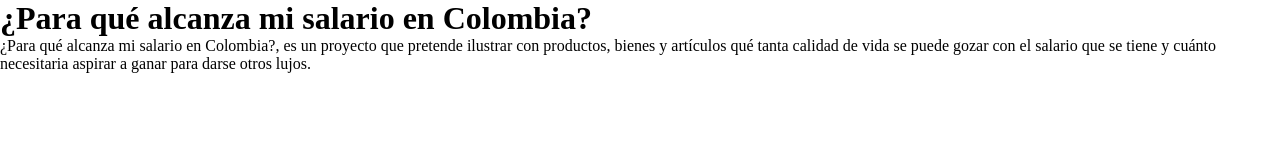
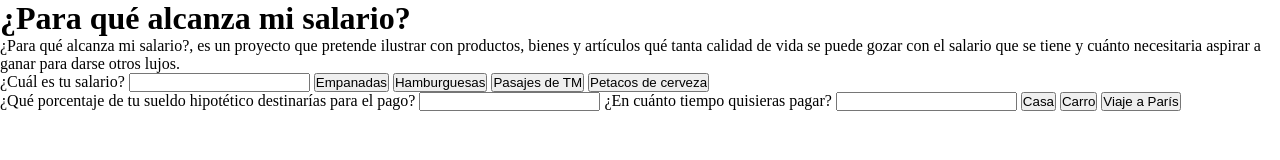
Before and after one commit to rianguz/Para-que-alcanza-mi-salario, a plain HTML site: page index.html in a window 1280 px wide. Drawn offline with Linux system fonts and the light colour scheme.

Commit message:
Structure HTML and logic with JS

```diff
--- a/index.html
+++ b/index.html
@@ -8,8 +8,30 @@
     <title>¿Para qué alcanza mi salario en Colombia?</title>
 </head>
 <body>
-    <h1>¿Para qué alcanza mi salario en Colombia?</h1>
-    <p>¿Para qué alcanza mi salario en Colombia?, es un proyecto que pretende ilustrar con productos, bienes y artículos qué tanta calidad de vida se puede gozar con el salario que se tiene y cuánto necesitaria aspirar a ganar para darse otros lujos.</p>
+    <h1>¿Para qué alcanza mi salario?</h1>
+    <p>¿Para qué alcanza mi salario?, es un proyecto que pretende ilustrar con productos, bienes y artículos qué tanta calidad de vida se puede gozar con el salario que se tiene y cuánto necesitaria aspirar a ganar para darse otros lujos.</p>
+
+    <section class="cuanto-alcanza-container">
+        <label for="inputSalary">¿Cuál es tu salario?</label>
+        <input type="number" id="inputSalary" />
+        <input type="button" value="Empanadas" id="empanadas" onclick="calculateEmpanadas()">
+        <input type="button" value="Hamburguesas" id="burguers" onclick="calculateBurguers()">
+        <input type="button" value="Pasajes de TM" id="pasajesTM" onclick="calculatePasajes()">
+        <input type="button" value="Petacos de cerveza" id="petacosCerveza" onclick="calculatePetacos()">
+
+        <p id="results"></p>
+    </section>
+
+    <section class="cuanto-necesito-container">
+        <label for="percentSalary">¿Qué porcentaje de tu sueldo hipotético destinarías para el pago?</label>
+        <input type="number" id="percentSalary">
+        <label for="timeToPay">¿En cuánto tiempo quisieras pagar?</label>
+        <input type="number" id="timeToPay">
+        <input type="button" value="Casa" id="casa" onclick="calculateCasa()">
+        <input type="button" value="Carro" id="carro" onclick="calculateCarro()">
+        <input type="button" value="Viaje a París" id="viajeParis" onclick="calculateViajeParis()">
+        <p id="needToEarn"></p>
+    </section>
 
     <script src="/main.js"></script>
 </body>
--- a/main.js
+++ b/main.js
@@ -0,0 +1,83 @@
+// Comparación de salario y artículos:
+
+let resultado = document.getElementById("results");
+
+function calculateEmpanadas(){
+    let salario = (document.getElementById("inputSalary")).value;
+    salario = parseInt(salario);
+    const result = Math.round(salario / 1500);
+    resultado.innerText = "Con tu salario de: " + salario + " podrías comprar " + result + " empanadas";
+}
+
+function calculateBurguers(){
+    let salario = (document.getElementById("inputSalary")).value;
+    salario = parseInt(salario);
+    const result = Math.round(salario / 12000);
+    resultado.innerText = "Con tu salario de: " + salario + " podrías comprar " + result + " hamburguesas";
+}
+
+function calculatePasajes(){
+    let salario = (document.getElementById("inputSalary")).value;
+    salario = parseInt(salario);
+    const result = Math.round(salario / 2650);
+    resultado.innerText = "Con tu salario de: " + salario + " podrías comprar " + result + " pasajes de Transmilenio";
+}
+
+function calculatePetacos(){
+    let salario = (document.getElementById("inputSalary")).value;
+    salario = parseInt(salario);
+    let result = Math.round(salario / 65000);
+    resultado.innerText = "Con tu salario de: " + salario + " podrías comprar " + result + " petacos de cerveza";
+}
+
+// Aspiraciones
+
+function calculateCasa(){
+    let percent = parseInt(document.getElementById("percentSalary").value);
+    let costCasa = 165000000;
+    const years = parseInt(document.getElementById("timeToPay").value);
+    const interesAnual = 11 / 100;
+    let printResult = (document.getElementById("needToEarn"));
+
+    let valorInteres = (costCasa * interesAnual) * years;
+    let cuotaMensual = (costCasa / (years * 12)) + (valorInteres / (years * 12));
+    cuotaMensual = Math.round(cuotaMensual);
+    console.log(cuotaMensual);
+    costCasa = costCasa + valorInteres;
+    let salarioAGanar = (costCasa / (years * 12)) / (percent / 100);
+    salarioAGanar = Math.round(salarioAGanar);
+
+    printResult.innerHTML = "Para poder comprar una casa de 165 millones* a un interés del 11% anual, en un plazo de " + years + " años, ahorrando solo el " + percent + " % de tu sueldo, deberás tener un salario de " + salarioAGanar + " al mes y pagarías una cuota de aproximadamente " + cuotaMensual + " mensual.";
+}
+
+function calculateCarro(){
+    let percent = parseInt(document.getElementById("percentSalary").value);
+    let costCar = 49990000;
+    const years = parseInt(document.getElementById("timeToPay").value);
+    const interesAnual = 10 / 100;
+    let printResult = (document.getElementById("needToEarn"));
+
+    let valorInteres = (costCar * interesAnual) * years;
+    let cuotaMensual = (costCar / (years * 12)) + (valorInteres / (years * 12));
+    cuotaMensual = Math.round(cuotaMensual);
+    console.log(cuotaMensual);
+    costCar = costCar + valorInteres;
+    let salarioAGanar = (costCar / (years * 12)) / (percent / 100);
+    salarioAGanar = Math.round(salarioAGanar);
+
+    printResult.innerHTML = "Para poder comprar un carro Chevrolet Joy Sedan 2022** a un interés del 10% anual, en un plazo de " + years + " años, ahorrando solo el " + percent + " % de tu sueldo, deberás tener un salario de " + salarioAGanar + " al mes y pagarías una cuota de aproximadamente " + cuotaMensual + " mensual.";
+}
+
+function calculateViajeParis(){
+    let percent = parseInt(document.getElementById("percentSalary").value);
+    let costParisTravel = 8000000;
+    const years = parseInt(document.getElementById("timeToPay").value);
+    let printResult = (document.getElementById("needToEarn"));
+    let cuotaMensual = costParisTravel / (years * 12);
+    cuotaMensual = Math.round(cuotaMensual);
+    console.log(cuotaMensual);
+    let salarioAGanar = (costParisTravel / (years * 12)) / (percent / 100);
+    salarioAGanar = Math.round(salarioAGanar);
+
+    printResult.innerHTML = "Para poder llevar a cabo un viaje a París desde Colombia, aparte de tener tu pasaporte y los documentos necesesarios para la llegada a Francia deberás disponer de al menos 8 millones. Si tienes pensado ahorrar por " + years + " años para el viaje y quieres ahorrar para ello el " + percent + " % de tu sueldo, deberás tener un salario de " + salarioAGanar + " al mes, y pagar una cuota de " + cuotaMensual + " mensual.";
+}
```
